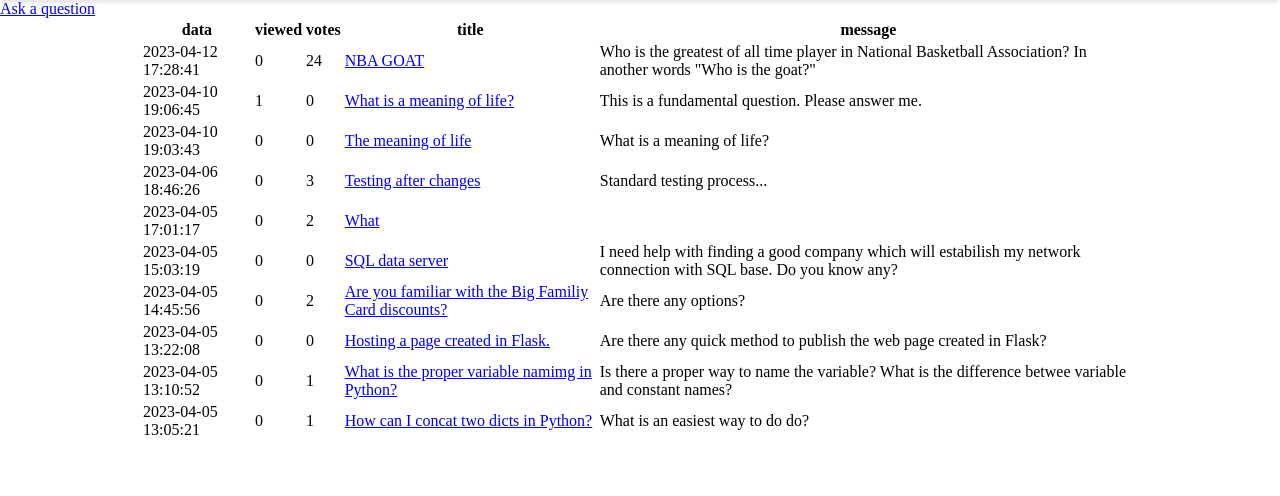
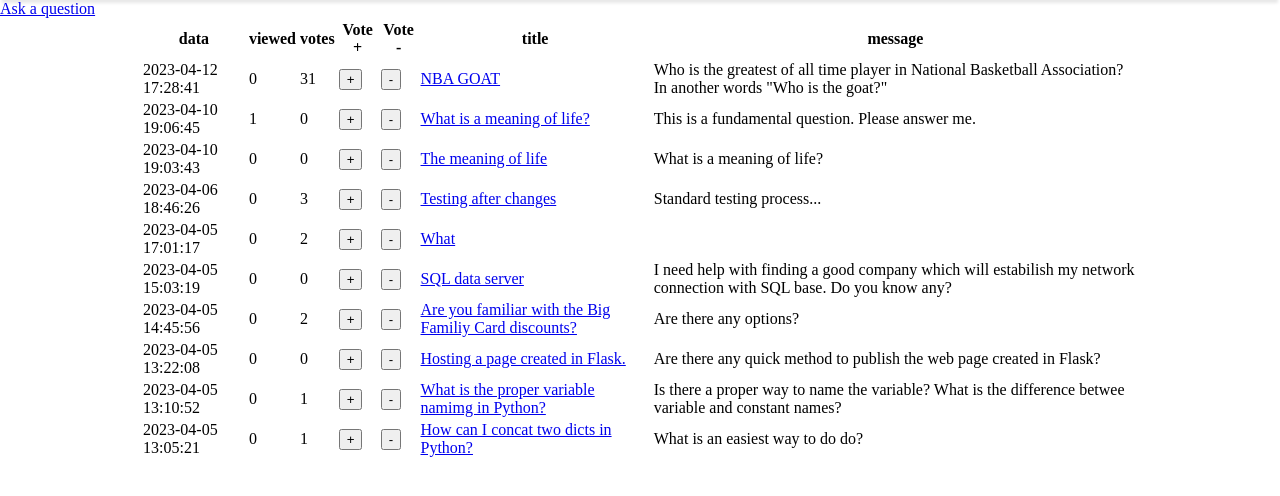
Before and after one commit to RadekRo/ask-mate, a Flask app: page / in a window 1280 px wide. Shown: the part 44-540 px from the top of the page. Run offline with Flask 3, Linux system fonts and the light colour scheme.

Commit message:
voting for answers moved to  list

```diff
--- a/data/answer.csv
+++ b/data/answer.csv
@@ -9,4 +9,4 @@ id,submission_time,vote_number,question_id,message,image
 13,2023-04-09 21:43:03,0,1,sadsdsadsa,
 14,2023-04-09 21:47:48,0,1,resting answer,
 16,2023-04-10 10:12:17,2,7,testing new answer,
-17,2023-04-12 00:39:14,0,8,mj,
+17,2023-04-12 00:39:14,1,8,mj,
--- a/data/question.csv
+++ b/data/question.csv
@@ -4,7 +4,7 @@
 5,2023-04-05 14:45:56,0,2,Are you familiar with the Big Familiy Card discounts?,Are there any options?,/static/images/questions/5.jpg
 6,2023-04-05 15:03:19,0,0,SQL data server,I need help with finding a good company which will estabilish my network connection with SQL base. Do you know any?,/static/images/questions/6.jpg
 7,2023-04-05 17:01:17,0,2,What,,
-8,2023-04-12 17:28:41,0,24,NBA GOAT,Who is the greatest of all time player in National Basketball Association? In another words "Who is the goat?",/static/images/questions/8.jpg
+8,2023-04-12 17:28:41,0,31,NBA GOAT,Who is the greatest of all time player in National Basketball Association? In another words "Who is the goat?",/static/images/questions/8.jpg
 9,2023-04-06 18:46:26,0,3,Testing after changes,Standard testing process...,/static/images/questions/9.jpg
 10,2023-04-10 19:03:43,0,0,The meaning of life,What is a meaning of life?,
 11,2023-04-10 19:06:45,1,0,What is a meaning of life?,This is a fundamental question. Please answer me.,
--- a/templates/list.html
+++ b/templates/list.html
@@ -10,6 +10,8 @@
                     <th>data</th>
                     <th>viewed</th>
                     <th>votes</th>
+                    <th>Vote +</th>
+                    <th>Vote -</th>
                     <th>title</th>
                     <th>message</th>
                     <!--<th>image</th>-->
@@ -20,9 +22,14 @@
                     <td>{{questions[1]}}</td>
                     <td>{{questions[2]}}</td>
                     <td>{{questions[3]}}</td>
+                    <td><form method="post" action="{{ url_for('route_vote_add',id=questions[0])}}">
+                        <button type="submit">+</button></form></td>
+                    <td><form method="post" action="{{ url_for('route_vote_substract',id=questions[0])}}">
+                            <button type="submit">-</button></form></td>
                     <td><a href="{{ url_for('route_question',id=questions[0])}}">{{questions[4]}}</a></td>
                     <td>{{questions[5]}}</td>
                     <!--<td>{{questions[6]}}</td>-->
+
 
                 </tr>
                 {%endfor%}
--- a/templates/vote.html
+++ b/templates/vote.html
@@ -3,6 +3,6 @@
     <div class="question-list">
         <b>Thanks for voting!</b><br /><br />
         <a href="/"><img src="/static/images/thanks for voting.jpg" /></a><br /><br />
-        <a href="{{ url_for('route_question',id=id) }}">&larr; Back to question</a><br /><br />
+        <a href="{{ url_for('route_list') }}">&larr; Back to questions list</a><br /><br />
     </div>
 {% endblock %}
```
Also changed, not shown: templates/question.html (+0 -7 lines).
